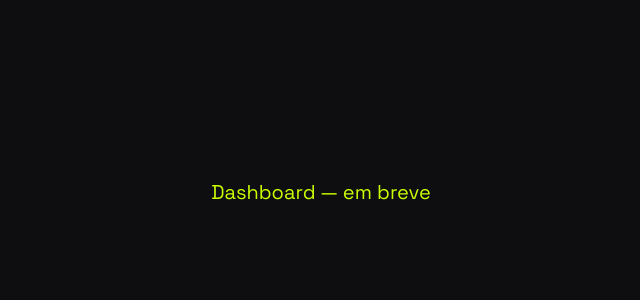
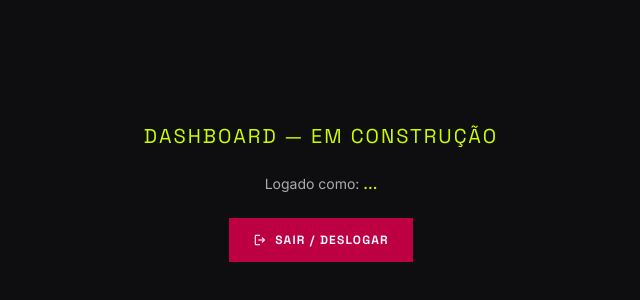
Before and after one commit to venturaj97/gestao-motoca, a Vue app in the folder frontend/: page / in a window 1280 px wide. Shown: the part 208-508 px from the top of the page, without its empty margins (319-959 px from the left). Built offline with nearby package versions, Linux system fonts and the light colour scheme; sample sign-in values are in the browser's storage.

Commit message:
feat: implement auto-login after registration and add user profile display with logout functionality to dashboard

```diff
--- a/frontend/src/views/CadastroView.vue
+++ b/frontend/src/views/CadastroView.vue
@@ -1,9 +1,11 @@
 <script setup lang="ts">
 import { ref } from 'vue'
 import { useRouter } from 'vue-router'
-import { criarUsuario } from '@/api/auth'
+import { criarUsuario, login } from '@/api/auth'
+import { useAuthStore } from '@/stores/auth'
 
 const router = useRouter()
+const authStore = useAuthStore()
 
 const nome = ref('')
 const email = ref('')
@@ -12,21 +14,43 @@ const erro = ref('')
 const carregando = ref(false)
 const sucesso = ref(false)
 
+// Validação de formato de email
+function emailValido(value: string): boolean {
+  return /^[^\s@]+@[^\s@]+\.[^\s@]{2,}$/.test(value)
+}
+
 async function handleCadastro() {
   erro.value = ''
-  if (!nome.value || !email.value || !senha.value) {
+
+  if (!nome.value.trim() || !email.value.trim() || !senha.value) {
     erro.value = 'Preencha todos os campos.'
+    return
+  }
+  if (!emailValido(email.value)) {
+    erro.value = 'Informe um e-mail válido (ex: nome@dominio.com).'
     return
   }
   if (senha.value.length < 6) {
     erro.value = 'A senha deve ter pelo menos 6 caracteres.'
     return
   }
+
   try {
     carregando.value = true
-    await criarUsuario({ nome: nome.value, email: email.value, senha: senha.value })
+
+    // 1. Cria a conta
+    await criarUsuario({ nome: nome.value.trim(), email: email.value.trim(), senha: senha.value })
+
+    // 2. Faz login automático com as mesmas credenciais
+    const resposta = await login({ email: email.value.trim(), senha: senha.value })
+    authStore.salvarToken(resposta.access_token)
+    await authStore.carregarUsuario()
+
     sucesso.value = true
-    setTimeout(() => router.push({ name: 'login' }), 1500)
+
+    // 3. Redireciona para o dashboard
+    setTimeout(() => router.push({ name: 'dashboard' }), 800)
+
   } catch (e: any) {
     const status = e?.response?.status
     const detail = e?.response?.data?.detail
--- a/frontend/src/views/DashboardView.vue
+++ b/frontend/src/views/DashboardView.vue
@@ -1,7 +1,32 @@
 <script setup lang="ts">
+import { useRouter } from 'vue-router'
+import { useAuthStore } from '@/stores/auth'
+
+const router = useRouter()
+const authStore = useAuthStore()
+
+function logout() {
+  authStore.logout()
+  router.push({ name: 'login' })
+}
 </script>
+
 <template>
-  <div class="bg-background min-h-screen flex items-center justify-center">
-    <p class="text-primary-container font-headline text-xl">Dashboard — em breve</p>
+  <div class="bg-background min-h-screen flex flex-col items-center justify-center gap-6">
+    <p class="text-primary-container font-headline text-xl tracking-widest">
+      DASHBOARD — EM CONSTRUÇÃO
+    </p>
+    <p class="text-on-surface-variant font-body text-sm">
+      Logado como: <span class="text-primary-fixed font-bold">{{ authStore.usuario?.nome || '...' }}</span>
+    </p>
+    <button
+      class="flex items-center gap-2 px-6 py-3 bg-secondary-container text-on-secondary-container
+             font-label font-bold text-xs tracking-widest uppercase transition-all active:scale-95
+             hover:brightness-110"
+      @click="logout"
+    >
+      <span class="material-symbols-outlined text-sm">logout</span>
+      SAIR / DESLOGAR
+    </button>
   </div>
 </template>
```
